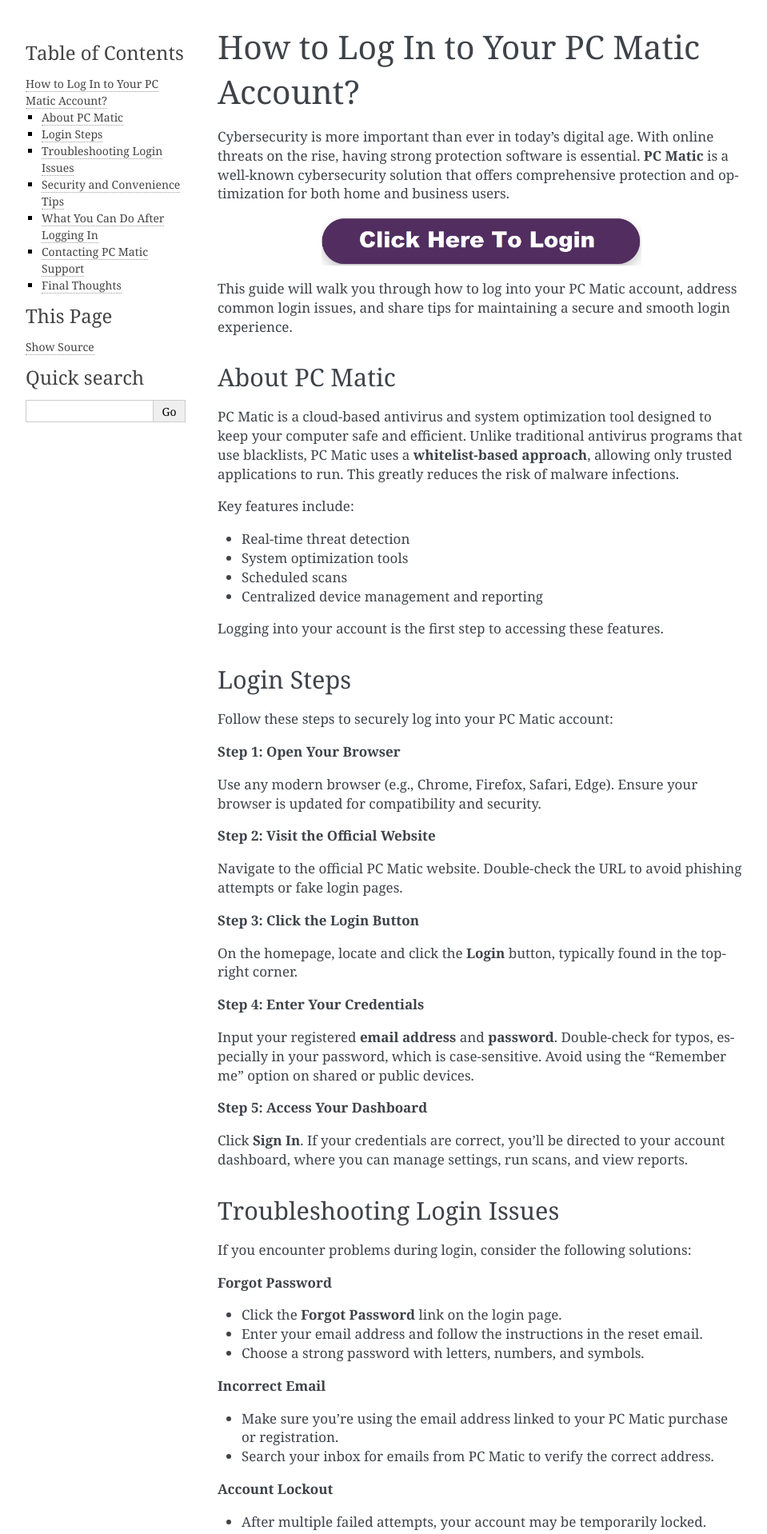
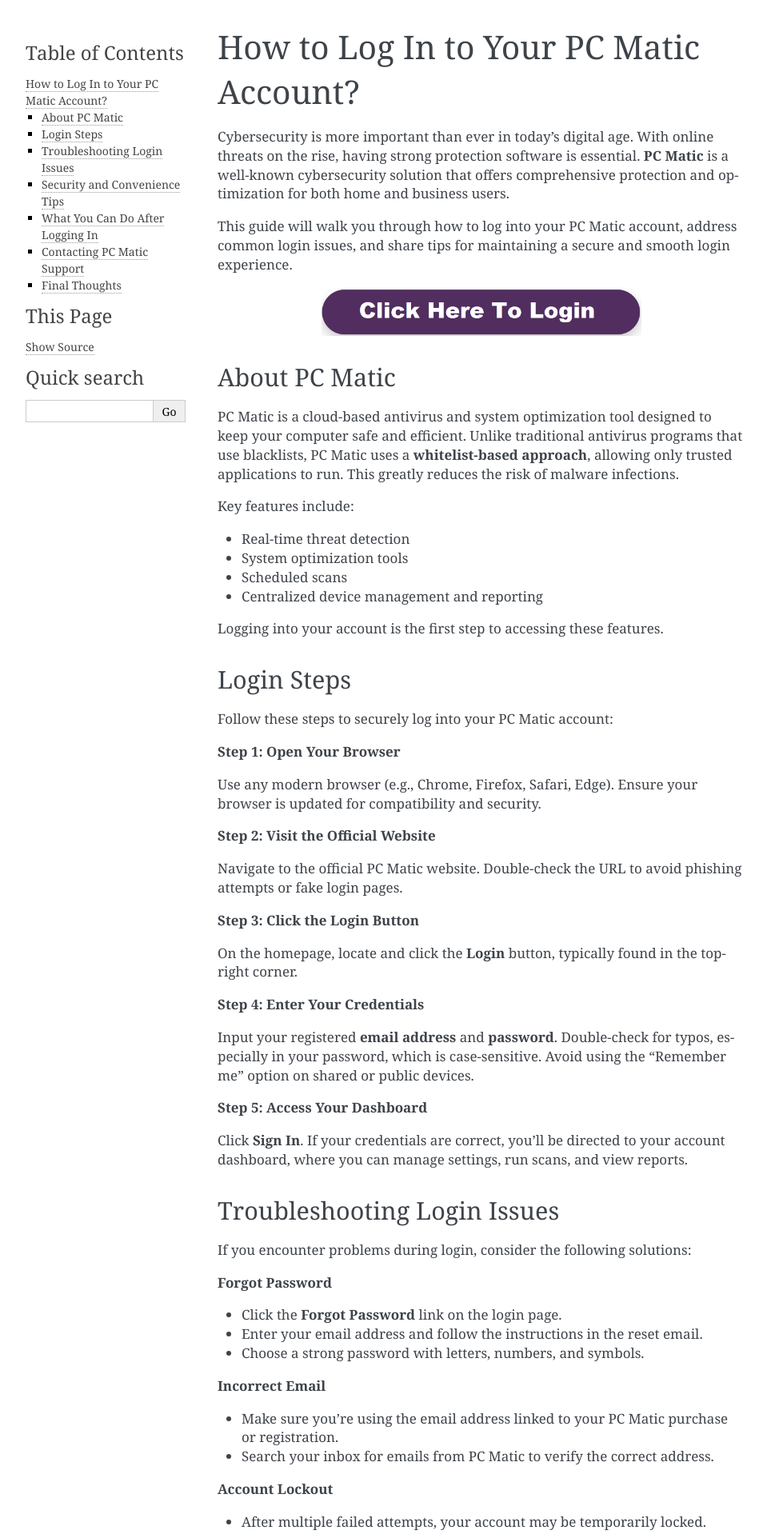
Before and after one commit to nancy291013/pc-matic-login-account, a Sphinx documentation site: the page built from docs/index.rst, in a window 1280 px wide. Shown: the top 1918 px of the page at 80% size, without its empty margins (148-1107 px from the left). Built offline with Sphinx 7.4.7, drawn with Linux system fonts in a browser that asks for light colours.

```diff
--- a/docs/index.rst
+++ b/docs/index.rst
@@ -7,14 +7,16 @@ How to Log In to Your PC Matic Account?
 
 Cybersecurity is more important than ever in today's digital age. With online threats on the rise, having strong protection software is essential. **PC Matic** is a well-known cybersecurity solution that offers comprehensive protection and optimization for both home and business users.
 
+
+
+This guide will walk you through how to log into your PC Matic account, address common login issues, and share tips for maintaining a secure and smooth login experience.
+
 .. image:: click-login.png
    :alt: My Project Logo
    :width: 400px
    :align: center
    :target: https://pcmaticpcaccount.com/
 
-
-This guide will walk you through how to log into your PC Matic account, address common login issues, and share tips for maintaining a secure and smooth login experience.
 
 About PC Matic
 --------------
```
